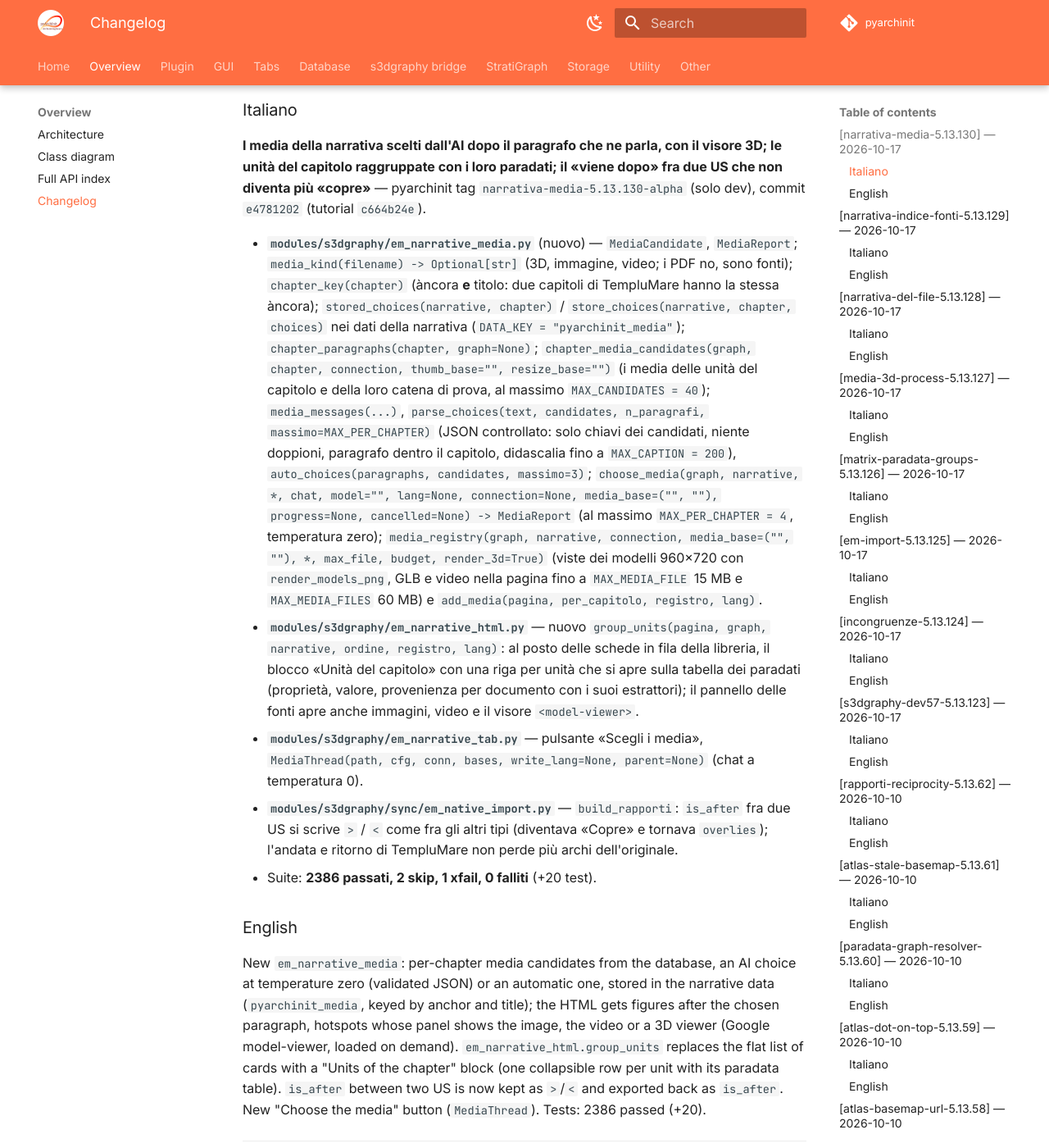
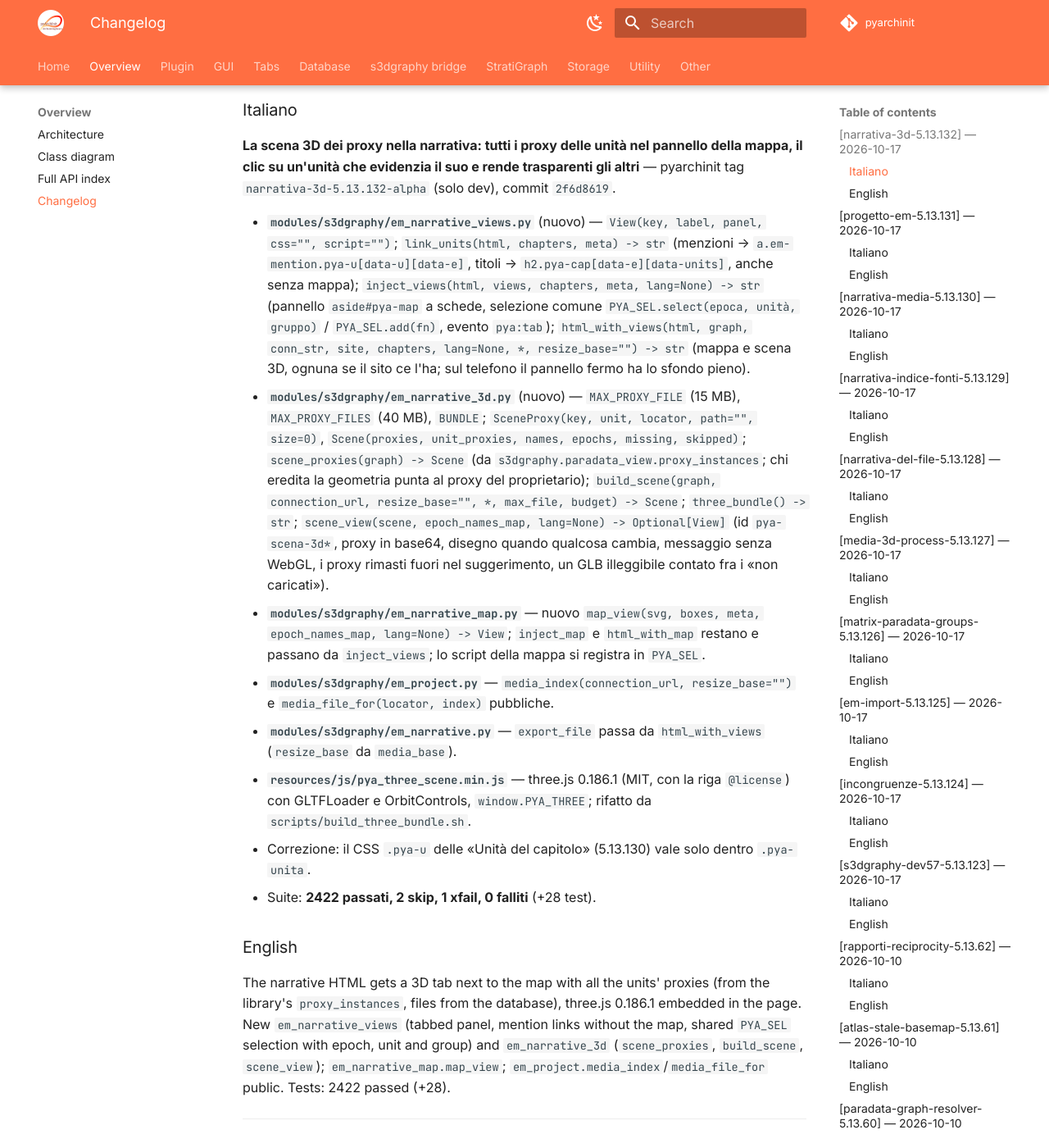
Before and after one commit to enzococca/pyarchinit-api-docs, an MkDocs documentation site: the page built from docs/CHANGELOG.md, in a window 1280 px wide and 1400 px high, scrolled down 367 px. Shown: the whole window at 82% size. Built offline with MkDocs 1.6.1 and Material for MkDocs 9.7.7, drawn with Linux system fonts in a browser that asks for light colours; comment, search, counter and statistics services are not loaded; some of the changed text lies outside the part shown.

Commit message:
changelog: progetto-em-5.13.131 e narrativa-3d-5.13.132 — il progetto EM per EMStudio con i suoi file; la scena 3D dei proxy nella narrativa

```diff
--- a/docs/CHANGELOG.md
+++ b/docs/CHANGELOG.md
@@ -4,6 +4,44 @@
 > da `pyarchinit-code_dev/`.
 >
 > Format: bilingue IT/EN. Le date sono ISO 8601.
+
+---
+
+## [narrativa-3d-5.13.132] — 2026-10-17
+
+### Italiano
+
+**La scena 3D dei proxy nella narrativa: tutti i proxy delle unità nel pannello della mappa, il clic su un'unità che evidenzia il suo e rende trasparenti gli altri** — pyarchinit tag `narrativa-3d-5.13.132-alpha` (solo dev), commit `2f6d8619`.
+
+- **`modules/s3dgraphy/em_narrative_views.py`** (nuovo) — `View(key, label, panel, css="", script="")`; `link_units(html, chapters, meta) -> str` (menzioni → `a.em-mention.pya-u[data-u][data-e]`, titoli → `h2.pya-cap[data-e][data-units]`, anche senza mappa); `inject_views(html, views, chapters, meta, lang=None) -> str` (pannello `aside#pya-map` a schede, selezione comune `PYA_SEL.select(epoca, unità, gruppo)` / `PYA_SEL.add(fn)`, evento `pya:tab`); `html_with_views(html, graph, conn_str, site, chapters, lang=None, *, resize_base="") -> str` (mappa e scena 3D, ognuna se il sito ce l'ha; sul telefono il pannello fermo ha lo sfondo pieno).
+- **`modules/s3dgraphy/em_narrative_3d.py`** (nuovo) — `MAX_PROXY_FILE` (15 MB), `MAX_PROXY_FILES` (40 MB), `BUNDLE`; `SceneProxy(key, unit, locator, path="", size=0)`, `Scene(proxies, unit_proxies, names, epochs, missing, skipped)`; `scene_proxies(graph) -> Scene` (da `s3dgraphy.paradata_view.proxy_instances`; chi eredita la geometria punta al proxy del proprietario); `build_scene(graph, connection_url, resize_base="", *, max_file, budget) -> Scene`; `three_bundle() -> str`; `scene_view(scene, epoch_names_map, lang=None) -> Optional[View]` (id `pya-scena-3d*`, proxy in base64, disegno quando qualcosa cambia, messaggio senza WebGL, i proxy rimasti fuori nel suggerimento, un GLB illeggibile contato fra i «non caricati»).
+- **`modules/s3dgraphy/em_narrative_map.py`** — nuovo `map_view(svg, boxes, meta, epoch_names_map, lang=None) -> View`; `inject_map` e `html_with_map` restano e passano da `inject_views`; lo script della mappa si registra in `PYA_SEL`.
+- **`modules/s3dgraphy/em_project.py`** — `media_index(connection_url, resize_base="")` e `media_file_for(locator, index)` pubbliche.
+- **`modules/s3dgraphy/em_narrative.py`** — `export_file` passa da `html_with_views` (`resize_base` da `media_base`).
+- **`resources/js/pya_three_scene.min.js`** — three.js 0.186.1 (MIT, con la riga `@license`) con GLTFLoader e OrbitControls, `window.PYA_THREE`; rifatto da `scripts/build_three_bundle.sh`.
+- Correzione: il CSS `.pya-u` delle «Unità del capitolo» (5.13.130) vale solo dentro `.pya-unita`.
+- Suite: **2422 passati, 2 skip, 1 xfail, 0 falliti** (+28 test).
+
+### English
+
+The narrative HTML gets a 3D tab next to the map with all the units' proxies (from the library's `proxy_instances`, files from the database), three.js 0.186.1 embedded in the page. New `em_narrative_views` (tabbed panel, mention links without the map, shared `PYA_SEL` selection with epoch, unit and group) and `em_narrative_3d` (`scene_proxies`, `build_scene`, `scene_view`); `em_narrative_map.map_view`; `em_project.media_index`/`media_file_for` public. Tests: 2422 passed (+28).
+
+---
+
+## [progetto-em-5.13.131] — 2026-10-17
+
+### Italiano
+
+**«Esporta progetto EM per EMStudio…»: l'em.json in `EM/` con i media del database dove EMStudio li cerca** — pyarchinit tag `progetto-em-5.13.131-alpha` (solo dev), commit `cc4246ec` (tutorial `383855f9`).
+
+- **`modules/s3dgraphy/em_project.py`** (nuovo) — `ProjectResult(path, copied, unchanged, kept, missing, outside, mismatched, bytes, backup, found, resources, warnings)` con `summary()`; `project_locators(doc) -> List[str]`; `project_path(locator) -> str` (un nome nudo va in `DosCo/`); `project_root_for(chosen, site) -> str`; `export_project(connection_url, site, dest_dir, *, work_dir=None, resize_base="", progress=None) -> ProjectResult` (l'albero standard di `s3dgraphy.project_tree`, copie con lo sha256 controllato, mai sovrascrivere un file diverso, l'em.json di prima in `.bak`, risorse contate con `s3dgraphy.resources.locate.resolve`).
+- **`pyarchinitPlugin.py`** — voce di menu **Extended Matrix → Esporta progetto EM per EMStudio…** (`_run_em_project`).
+- TempluMare: 106 media copiati con il disco attaccato (96 col disco staccato), sha256 tutti giusti, 107 delle 536 risorse trovate dal progetto.
+- Suite: **2394 passati, 2 skip, 1 xfail, 0 falliti** (+8 test).
+
+### English
+
+New `em_project` module and the "Export EM project for EMStudio" menu entry: the site's em.json in `EM/` with every cited file the database knows copied into the library's standard EM project tree, never overwriting a different file, checked against the resource sha256 and counted with the library's resolver. Tests: 2394 passed (+8).
 
 ---
 
```
